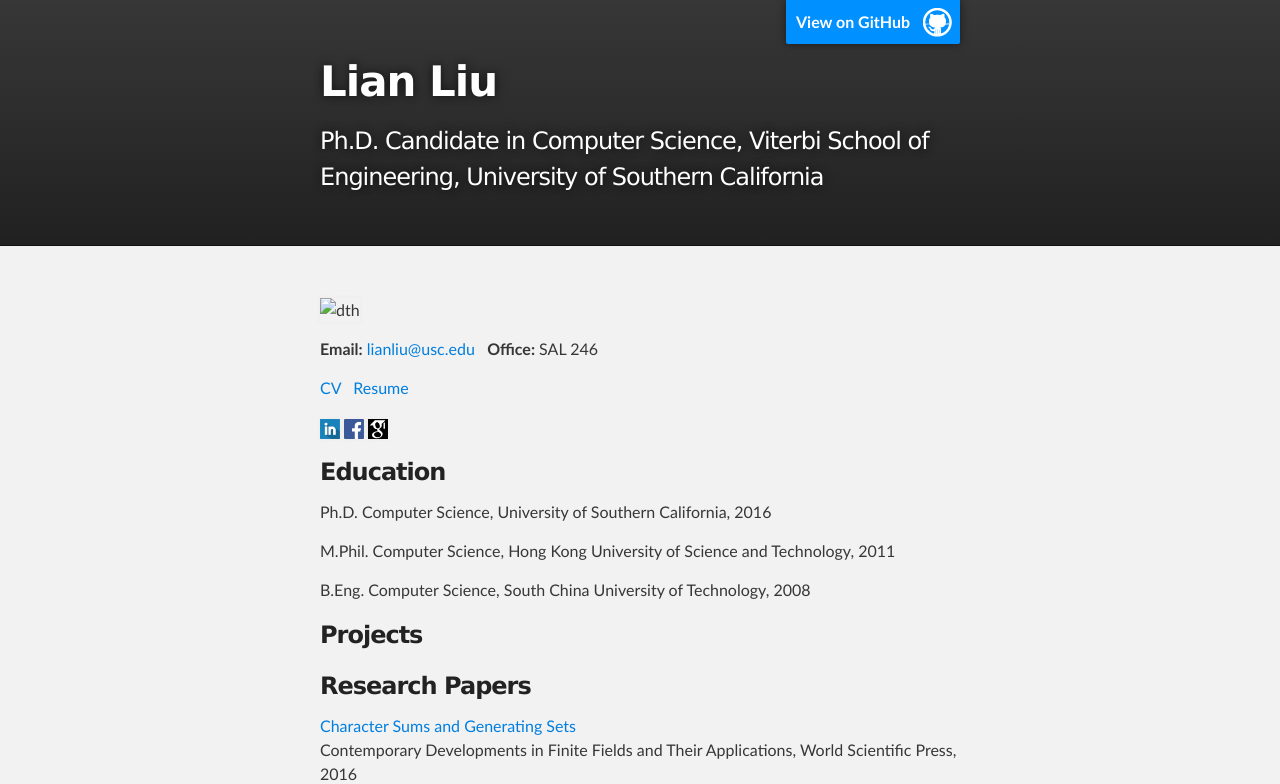
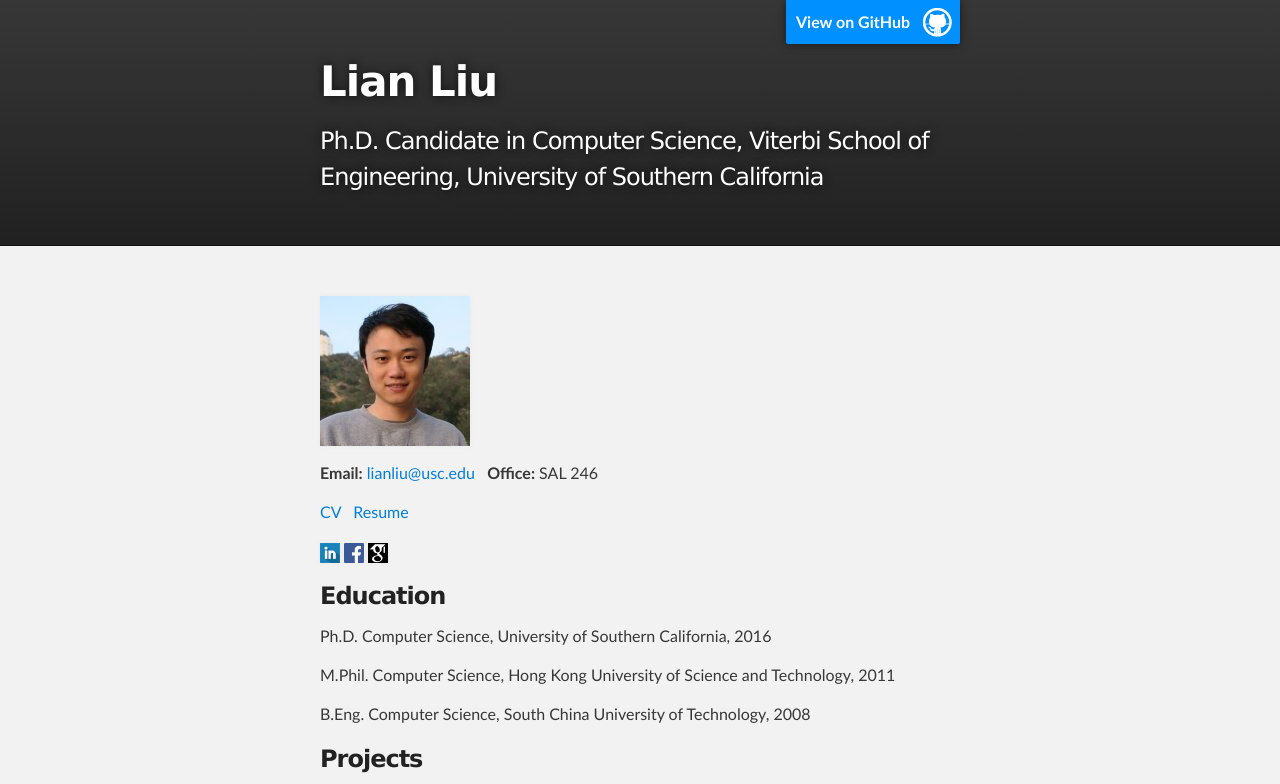
Before and after one commit to csliulian/csliulian.github.io, a plain HTML site: page index.html in a window 1280 px wide. Shown: the top 784 px of the page. Drawn offline with Linux system fonts and the light colour scheme.

Commit message:
Update index.html

```diff
--- a/index.html
+++ b/index.html
@@ -28,7 +28,7 @@
     <!-- MAIN CONTENT -->
     <div id="main_content_wrap" class="outer">
       <section id="main_content" class="inner">
-        <p><img src="files/Me.png" alt="dth"></p>
+        <p><img src="files/Me.jpg" alt="dth"></p>
 
 <p><strong>Email:</strong> <a href="mailto:lianliu@usc.edu">lianliu@usc.edu</a>   <strong>Office:</strong> SAL 246</p>
 
```
